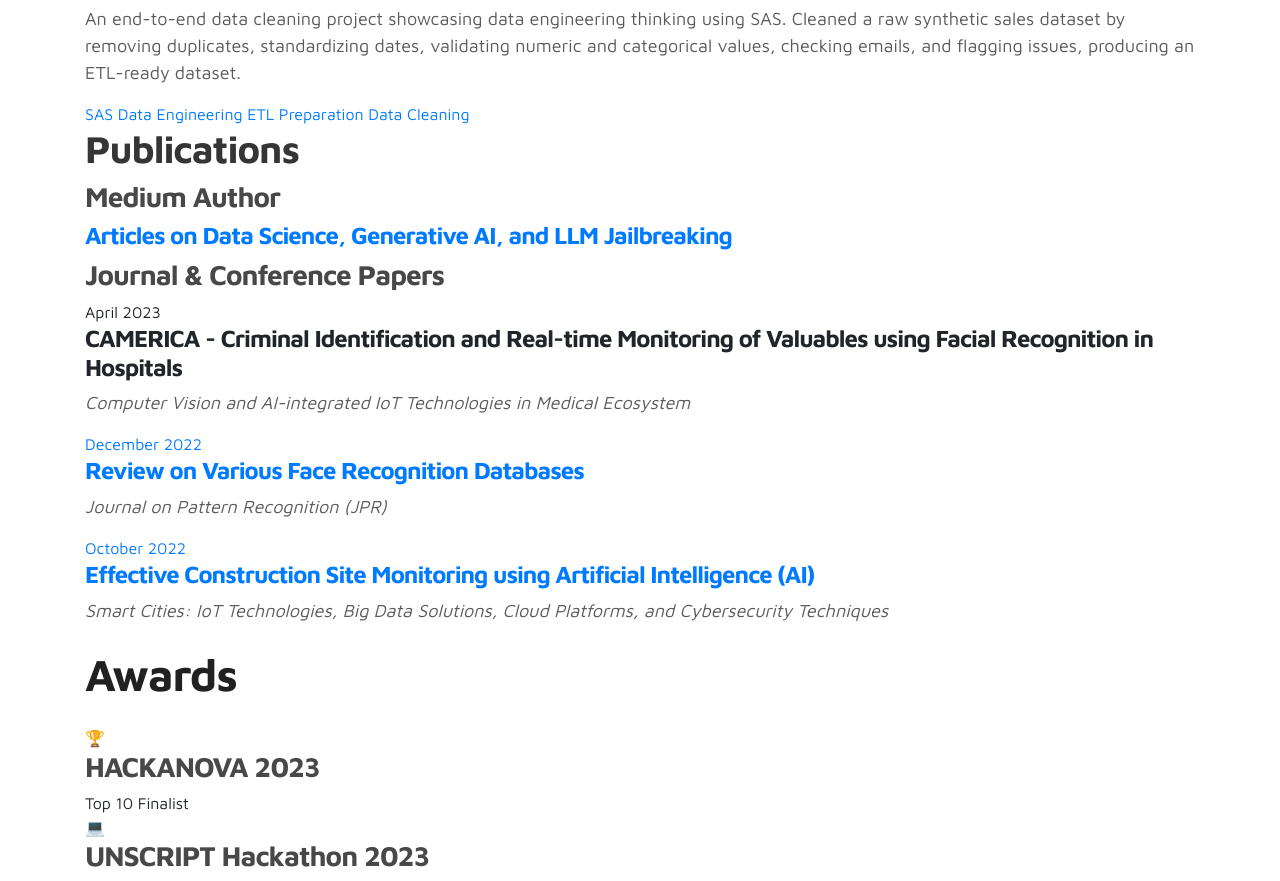
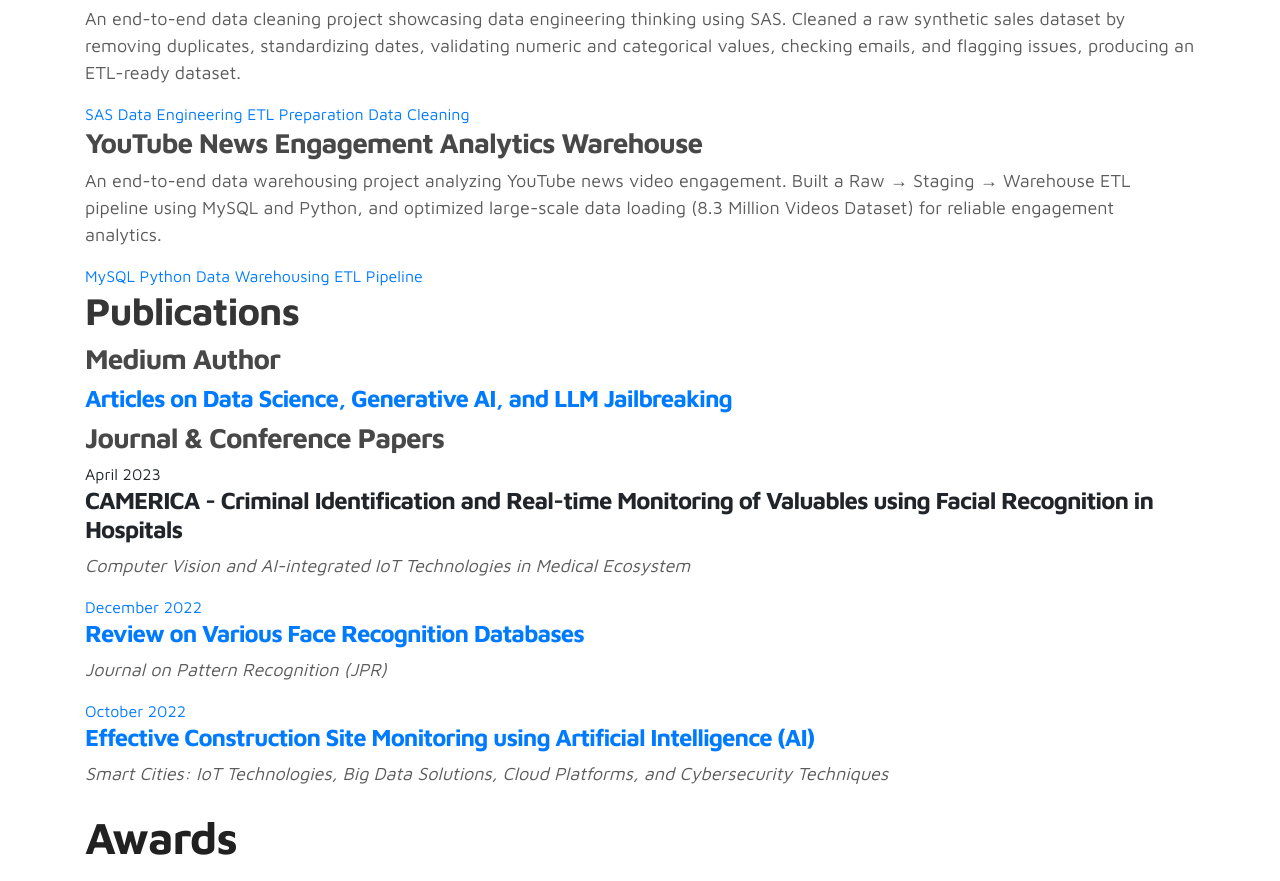
Before and after one commit to KhushiBhoj/KhushiBhoj.github.io, a plain HTML site: page index.html in a window 1280 px wide. Shown: the part 7301-8182 px from the top of the page. Drawn offline with nearby package versions, Linux system fonts and the light colour scheme; files that its build step writes are made by us from their sources.

Commit message:
adding yt dw project

```diff
--- a/index.html
+++ b/index.html
@@ -795,6 +795,26 @@
               </a>
             </div>
 
+            <div class="project-card">
+              <a href="https://github.com/KhushiBhoj/YouTube-News-Engagement-Analytics-Warehouse" target="_blank"
+                rel="noopener noreferrer">
+                <h3 class="project-title">
+                  YouTube News Engagement Analytics Warehouse
+                </h3>
+                <p class="project-desc">
+                  An end-to-end data warehousing project analyzing YouTube news video engagement.
+                  Built a Raw → Staging → Warehouse ETL pipeline using MySQL and Python,
+                  and optimized large-scale data loading (8.3 Million Videos Dataset) for reliable engagement analytics.
+                </p>
+                <div class="tech-stack">
+                  <span class="tech">MySQL</span>
+                  <span class="tech">Python</span>
+                  <span class="tech">Data Warehousing</span>
+                  <span class="tech">ETL Pipeline</span>
+                </div>
+              </a>
+            </div>
+
           </div>
         </div>
       </div>
```
